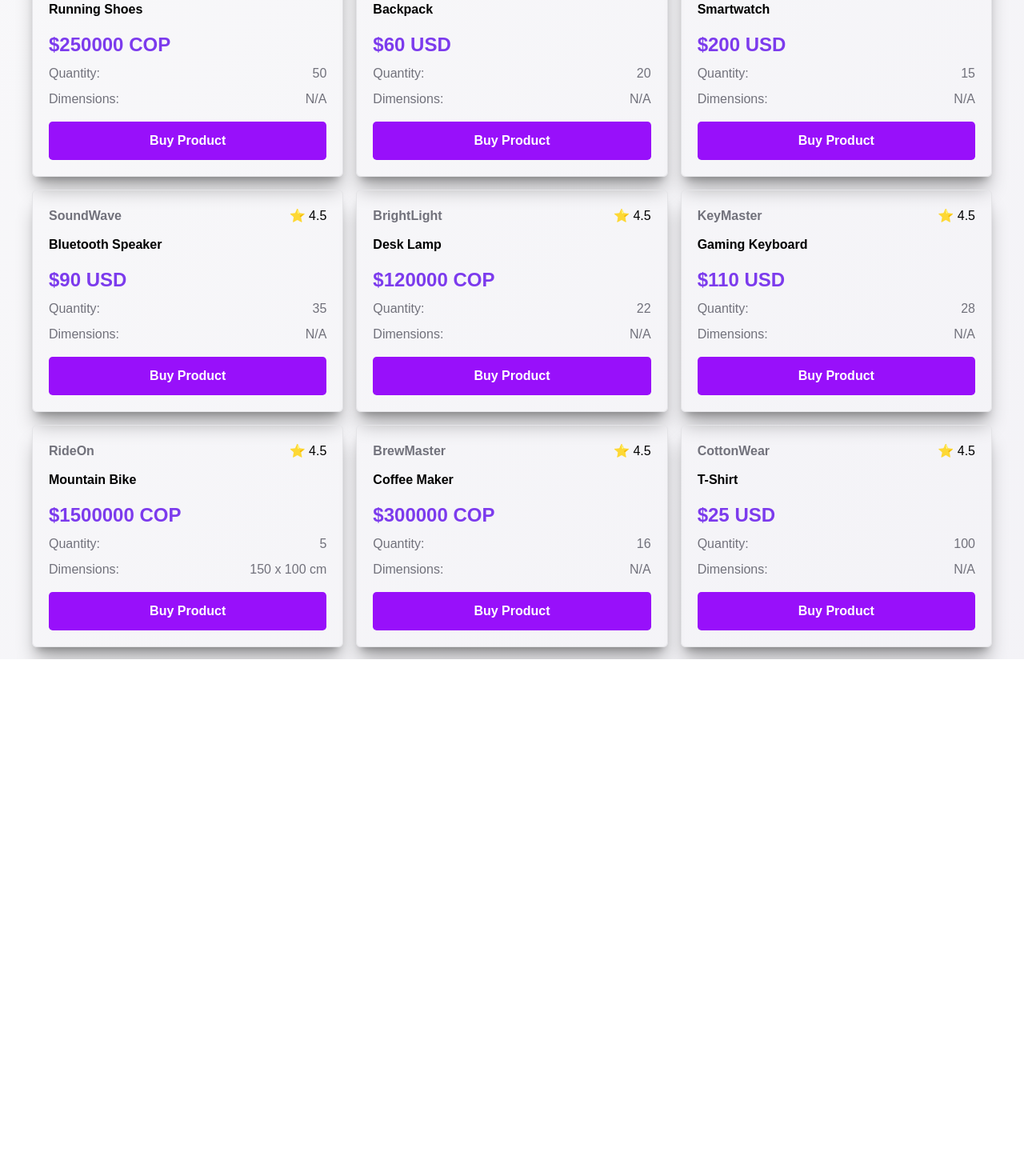
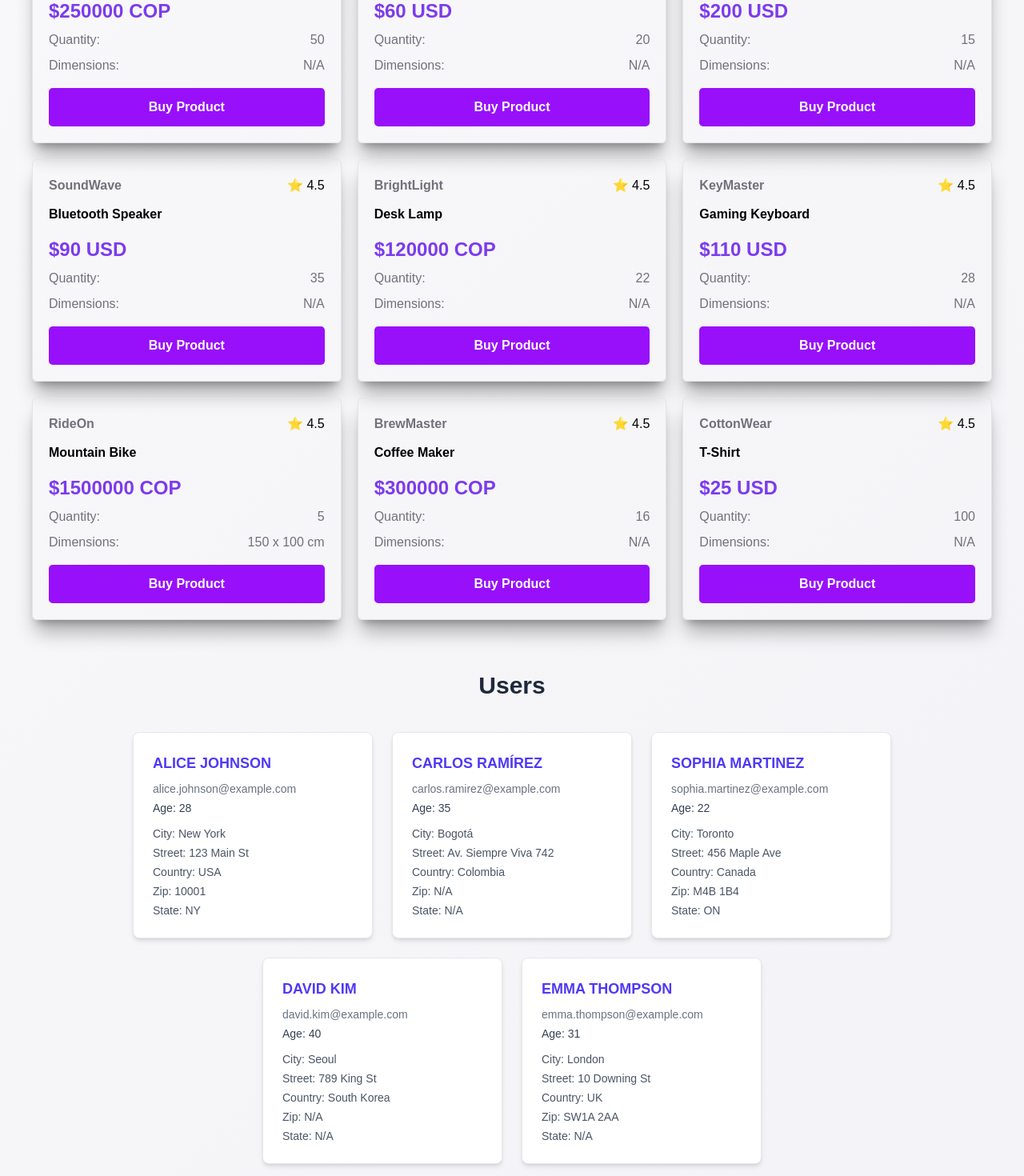
Before and after one commit to ProgramaConPid/E-commerce-practice-ts-nextjs, a Next.js app: page / in a window 1280 px wide. Shown: the part 854-2324 px from the top of the page at 80% size. Before the commit the page ends 1678 px from the top, so only its background shows below. Built offline with nearby package versions, Linux system fonts and the light colour scheme.

Commit message:
Show products and users on the page

```diff
--- a/src/pages/index.tsx
+++ b/src/pages/index.tsx
@@ -1,17 +1,17 @@
-import { products } from "@/interfaces/main";
+import { products, users } from "@/interfaces/main";
 
 export default function Home() {
   return (
     <div className="container flex flex-col gap-4 w-full">
       <div className="container__products">
-        <h1 className="text-[2.5rem] font-bold text-center mb-4 mt-[50px]">
+        <h1 className="text-[2.5rem] font-bold text-center mb-4">
           Our Products
         </h1>
         <p className="products__description text-center w-[50%] m-auto mb-5 text-zinc-500">
           Discover our curated collection of premium technology and accessories,
           designed to enhance your digital lifestyle.
         </p>
-        <div className="products__box--container grid grid-cols-3 gap-4">
+        <div className="products__box--container grid grid-cols-3 gap-5">
           {products.map((product) => {
             return (
               <div
@@ -52,9 +52,40 @@ export default function Home() {
           })}
         </div>
       </div>
-      {/* <div className="container__users">
-        <h2 className="text-xl font-bold">Users</h2>
-      </div> */}
+      <div className="container__users w-full">
+        <h2 className="text-3xl font-extrabold text-center mt-12 mb-10 text-gray-800">
+          Users
+        </h2>
+
+        <div className="users grid grid-cols-1 sm:grid-cols-2 md:grid-cols-3 lg:flex flex-wrap items-center justify-center gap-6">
+          {users.map((user) => {
+            return (
+              <div
+                key={user.name}
+                className="user__box lg:w-[300px] w-[250px] bg-white shadow-md rounded-lg p-6 border border-gray-200 hover:shadow-lg hover:-translate-y-1 transition duration-300"
+              >
+                <h3 className="user__box--name text-lg font-semibold text-indigo-600 mb-2">
+                  {user.name.toUpperCase()}
+                </h3>
+                <p className="user__box--email text-sm text-gray-500 mb-1">
+                  {user.email}
+                </p>
+                <p className="user__box--age text-sm text-gray-700 mb-3">
+                  Age: {user.age}
+                </p>
+
+                <div className="space-y-1 text-sm text-gray-600">
+                  <p>City: {user.address.city}</p>
+                  <p>Street: {user.address.street}</p>
+                  <p>Country: {user.address.country}</p>
+                  <p>Zip: {user.address.zipCode || "N/A"}</p>
+                  <p>State: {user.address.state || "N/A"}</p>
+                </div>
+              </div>
+            );
+          })}
+        </div>
+      </div>
     </div>
   );
 }
```
Also changed, not shown: src/interfaces/main.ts (line endings or trailing spaces), src/styles/globals.css (line endings or trailing spaces).
